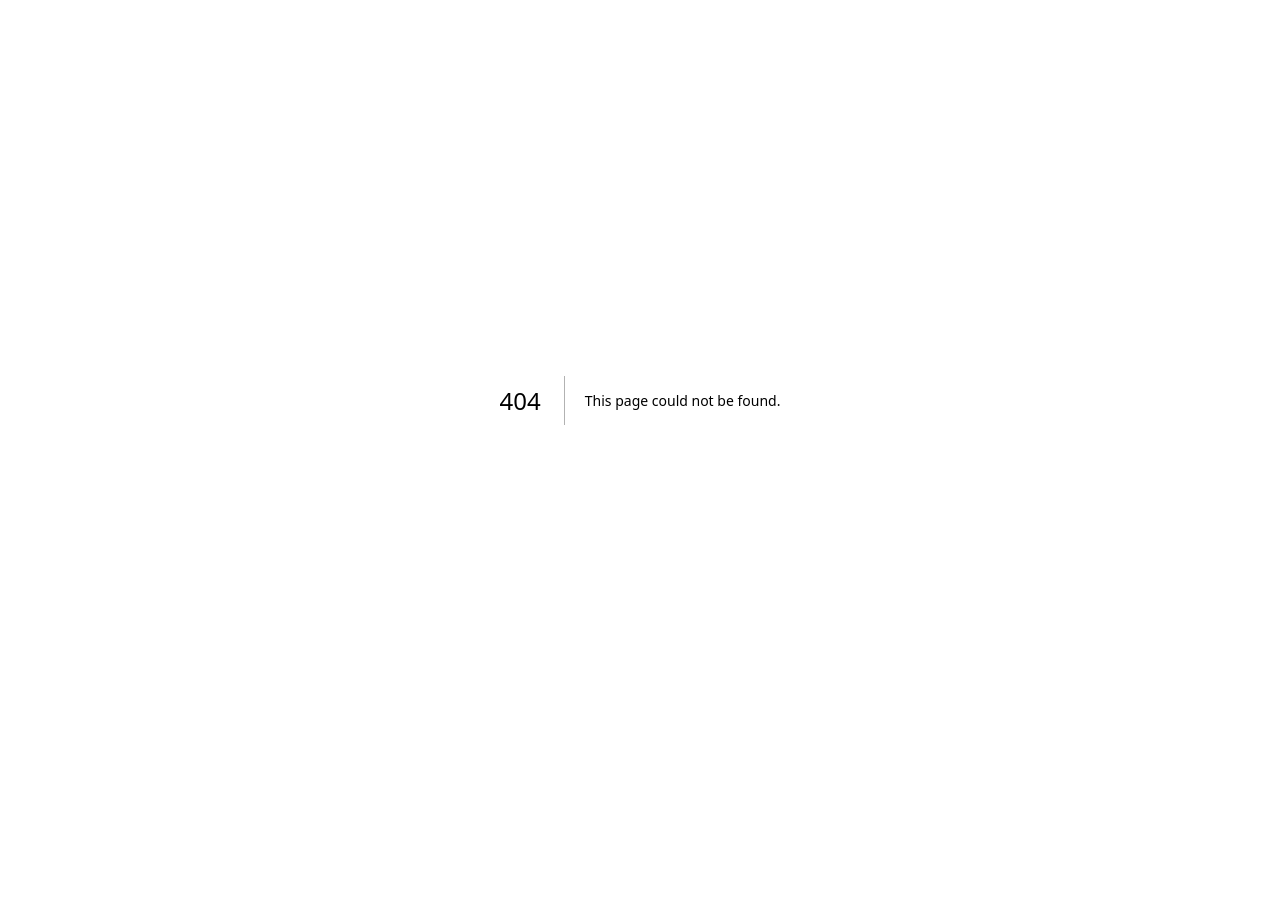
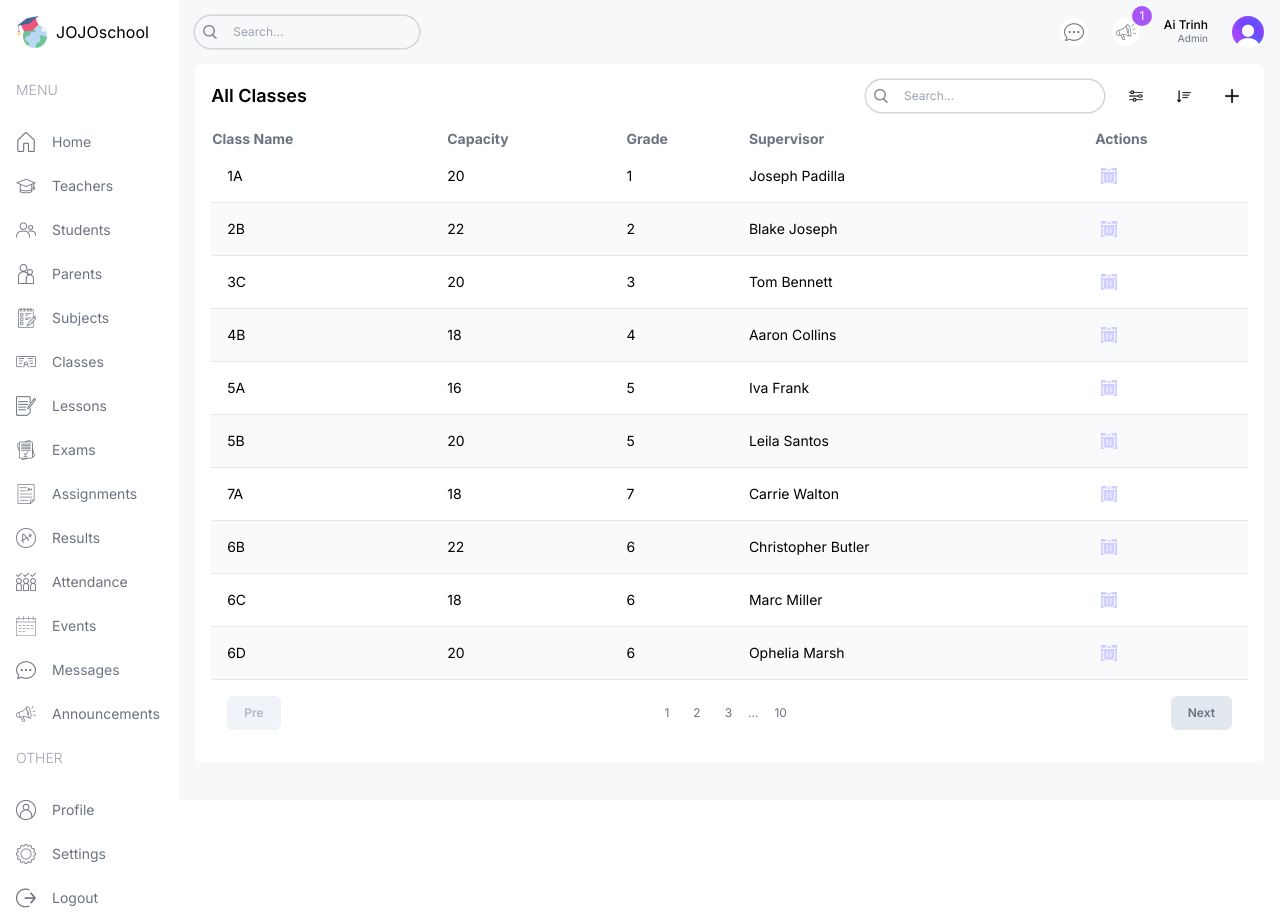
Before and after one commit to AiTrinh303/SCHOOL-Management, a Next.js app: page /list/classes in a window 1280 px wide. Before the commit this address had no page. Before the commit the page ends 800 px from the top, so only its background shows below. Built offline with nearby package versions, Linux system fonts and the light colour scheme.

Commit message:
add classes list page

```diff
--- /dev/null
+++ b/src/app/(dashboard)/list/classes/page.tsx
@@ -0,0 +1,93 @@
+import Pagination from "@/components/Pagination";
+import Table from "@/components/Table";
+import TableSearch from "@/components/TableSearch";
+import { classesData, role } from "@/lib/data";
+import Image from "next/image";
+
+type Class = {
+  id: number;
+  name: string;
+  capacity: number;
+  grade: number;
+  supervisor: string;
+};
+
+const columns = [
+  {
+    header: "Class Name",
+    accessor: "name",
+  },
+  {
+    header: "Capacity",
+    accessor: "capacity",
+    className: "hidden md:table-cell",
+  },
+  {
+    header: "Grade",
+    accessor: "grade",
+    className: "hidden md:table-cell",
+  },
+  {
+    header: "Supervisor",
+    accessor: "supervisor",
+    className: "hidden md:table-cell",
+  },
+  {
+    header: "Actions",
+    accessor: "action",
+  },
+];
+
+const ClassListPage = () => {
+  const renderRow = (item: Class) => (
+    <tr
+      key={item.id}
+      className="border-b border-gray-200 even:bg-slate-50 text-sm hover:bg-jojoPurpleLight"
+    >
+      <td className="flex items-center gap-4 p-4">{item.name}</td>
+      <td className="hidden md:table-cell">{item.capacity}</td>
+      <td className="hidden md:table-cell">{item.grade}</td>
+      <td className="hidden md:table-cell">{item.supervisor}</td>
+      <td>
+        <div className="flex items-center gap-2">
+           {role === "admin" && (
+                                <button className="w-7 h-7 flex items-center justify-center rounded-full bg-jojoPurple">
+                                  <Image src="/delete.png" alt="" width={16} height={16} />
+                                </button>
+                              )}
+        </div>
+      </td>
+    </tr>
+  );
+
+  return (
+    <div className="bg-white p-4 rounded-md flex-1 m-4 mt-0">
+      {/* TOP */}
+      <div className="flex items-center justify-between">
+        <h1 className="hidden md:block text-lg font-semibold">All Classes</h1>
+        <div className="flex flex-col md:flex-row items-center gap-4 w-full md:w-auto">
+          <TableSearch />
+          <div className="flex items-center gap-4 self-end">
+            <button className="w-8 h-8 flex items-center justify-center rounded-full bg-jojoYellow">
+              <Image src="/filter.png" alt="" width={14} height={14} />
+            </button>
+            <button className="w-8 h-8 flex items-center justify-center rounded-full bg-jojoYellow">
+              <Image src="/sort.png" alt="" width={14} height={14} />
+            </button>
+            {role === "admin" && (
+                                      <button className="w-8 h-8 flex items-center justify-center rounded-full bg-jojoYellow">
+                                        <Image src="/plus.png" alt="Filter" width={14} height={14} />
+                                      </button>
+                                    )}
+          </div>
+        </div>
+      </div>
+      {/* LIST */}
+      <Table columns={columns} renderRow={renderRow} data={classesData} />
+      {/* PAGINATION */}
+      <Pagination />
+    </div>
+  );
+};
+
+export default ClassListPage;
```
